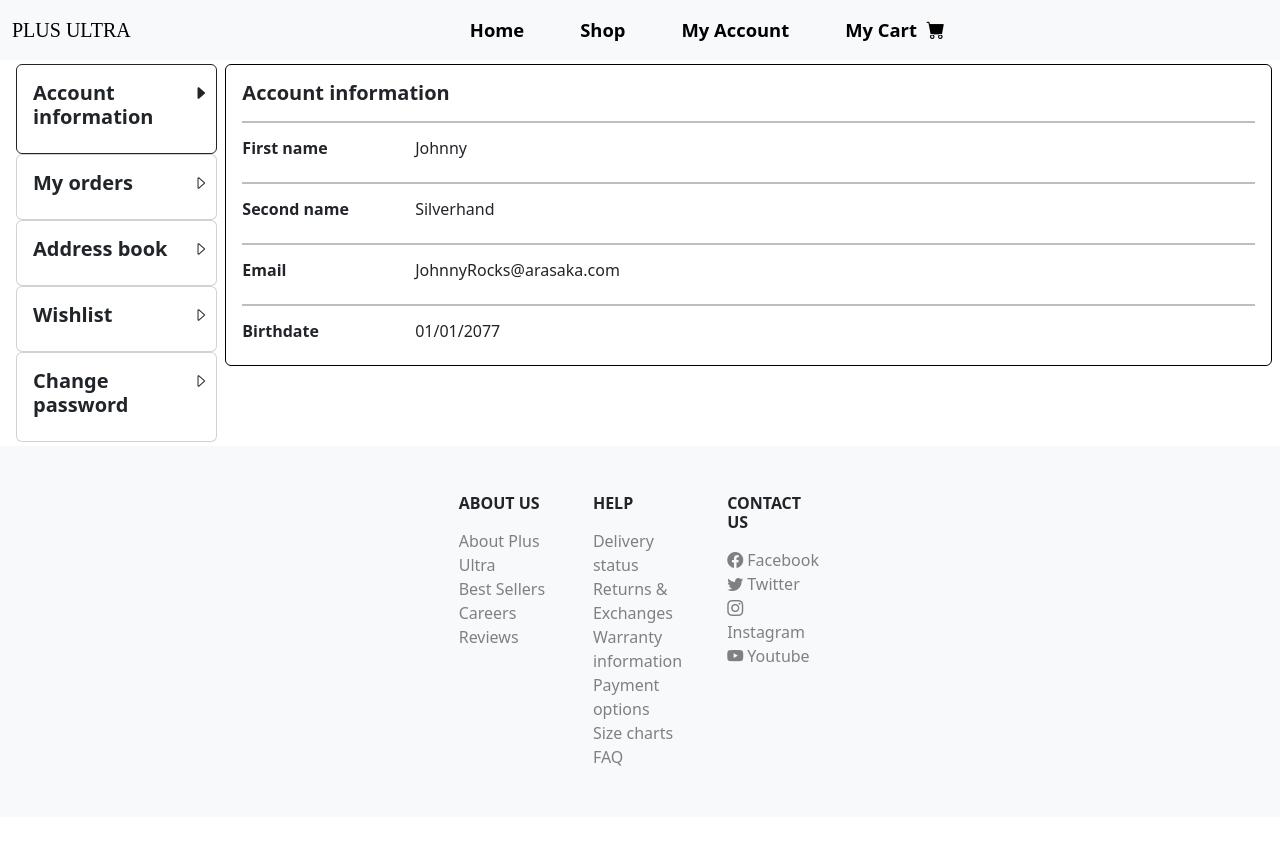
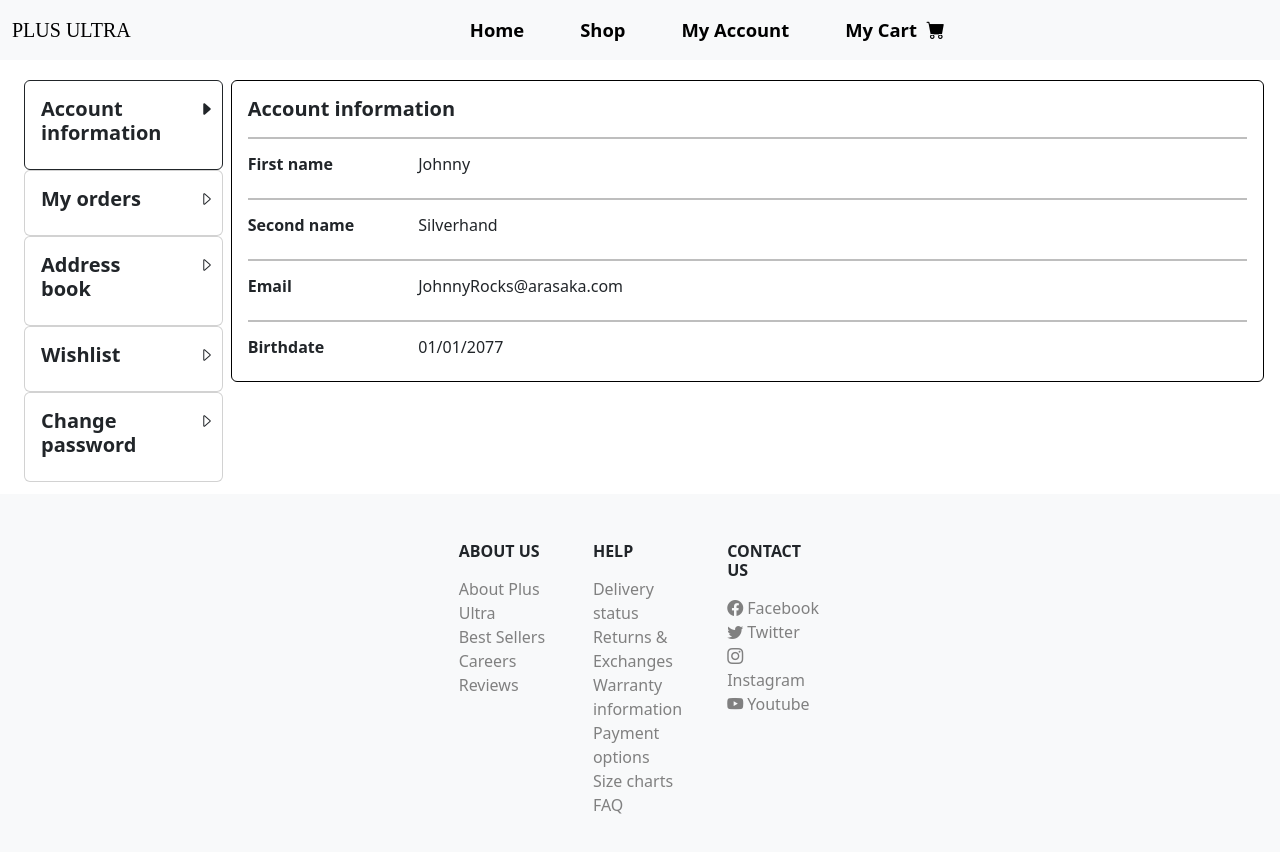
Before and after one commit to Ander-RL/boxing-shop-react, a React (Create React App) app: page /account in a window 1280 px wide. Shown: the top 852 px of the page. Before the commit the page ends 817 px from the top, so only its background shows below. Built offline with nearby package versions, Linux system fonts and the light colour scheme.

Commit message:
Improved page layout

```diff
--- a/src/pages/AccountPage.js
+++ b/src/pages/AccountPage.js
@@ -30,7 +30,7 @@ const AccountPage = () => {
     }, [tabs]);
 
     const toggleActiveTab = (currentTab) => {
-        for(var i = 0; i < tabs.length; i++) {
+        for (var i = 0; i < tabs.length; i++) {
             i !== currentTab ? tempTabs[i] = "secondary-emphasis" : tempTabs[i] = "dark";
         };
         setTabs(tempTabs);
@@ -69,6 +69,7 @@ const AccountPage = () => {
         <React.Fragment>
             <Container type="fluid" id="checkout">
 
+                <div className="row p-2 pt-3 justify-content-end">
                     <div className="d-flex flex-column d-sm-flex flex-sm-row">
 
                         <div className="col">
@@ -96,6 +97,7 @@ const AccountPage = () => {
 
 
                     </div>
+                </div>
             </Container>
         </React.Fragment >
     );
--- a/src/pages/CheckoutPage.js
+++ b/src/pages/CheckoutPage.js
@@ -45,6 +45,7 @@ const CheckoutPage = () => {
         <React.Fragment>
             <Container type="fluid" id="checkout">
 
+                <div className="row p-2 pt-3 justify-content-end">
                     <div className="d-flex flex-column d-sm-flex flex-sm-row">
                         <div className="col-lg-8 col-md-6">
 
@@ -129,6 +130,7 @@ const CheckoutPage = () => {
 
                         </div>
                     </div>
+                </div>
             </Container>
         </React.Fragment >
     );
```
Lines whose indentation alone changed are shown as unchanged.
